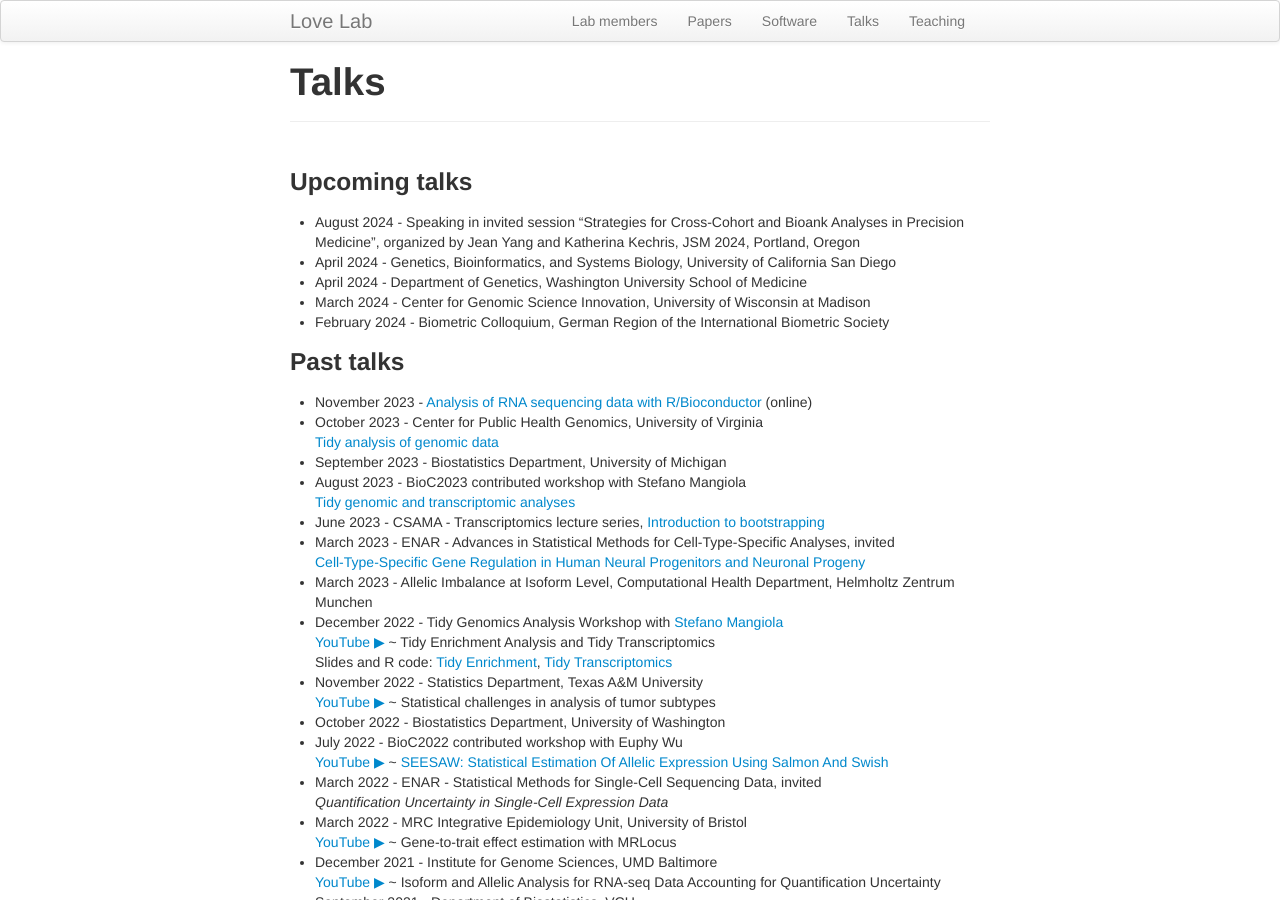
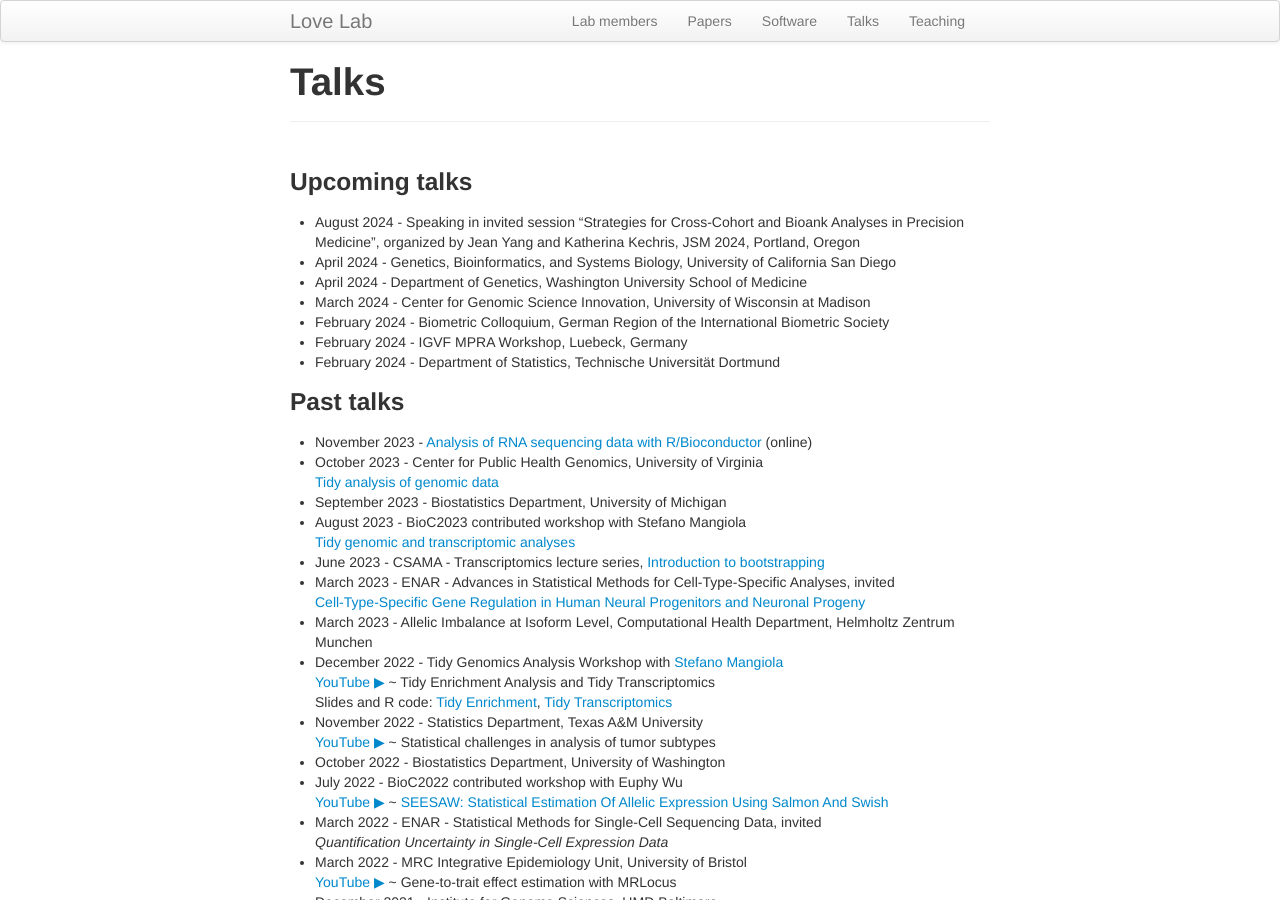
Before and after one commit to mikelove/mikelove.github.io, a Jekyll site: the page built from pages/talks.md, in a window 1280 px wide and 900 px high. Built offline with Jekyll 4.4.1, drawn with Linux system fonts in a browser that asks for light colours.

Commit message:
add more talks

```diff
--- a/pages/talks.md
+++ b/pages/talks.md
@@ -10,6 +10,8 @@ title: "Talks"
 * April 2024 - Department of Genetics, Washington University School of Medicine
 * March 2024 - Center for Genomic Science Innovation, University of Wisconsin at Madison
 * February 2024 - Biometric Colloquium, German Region of the International Biometric Society
+* February 2024 - IGVF MPRA Workshop, Luebeck, Germany
+* February 2024 - Department of Statistics, Technische Universität Dortmund
 
 ### Past talks
 
```
